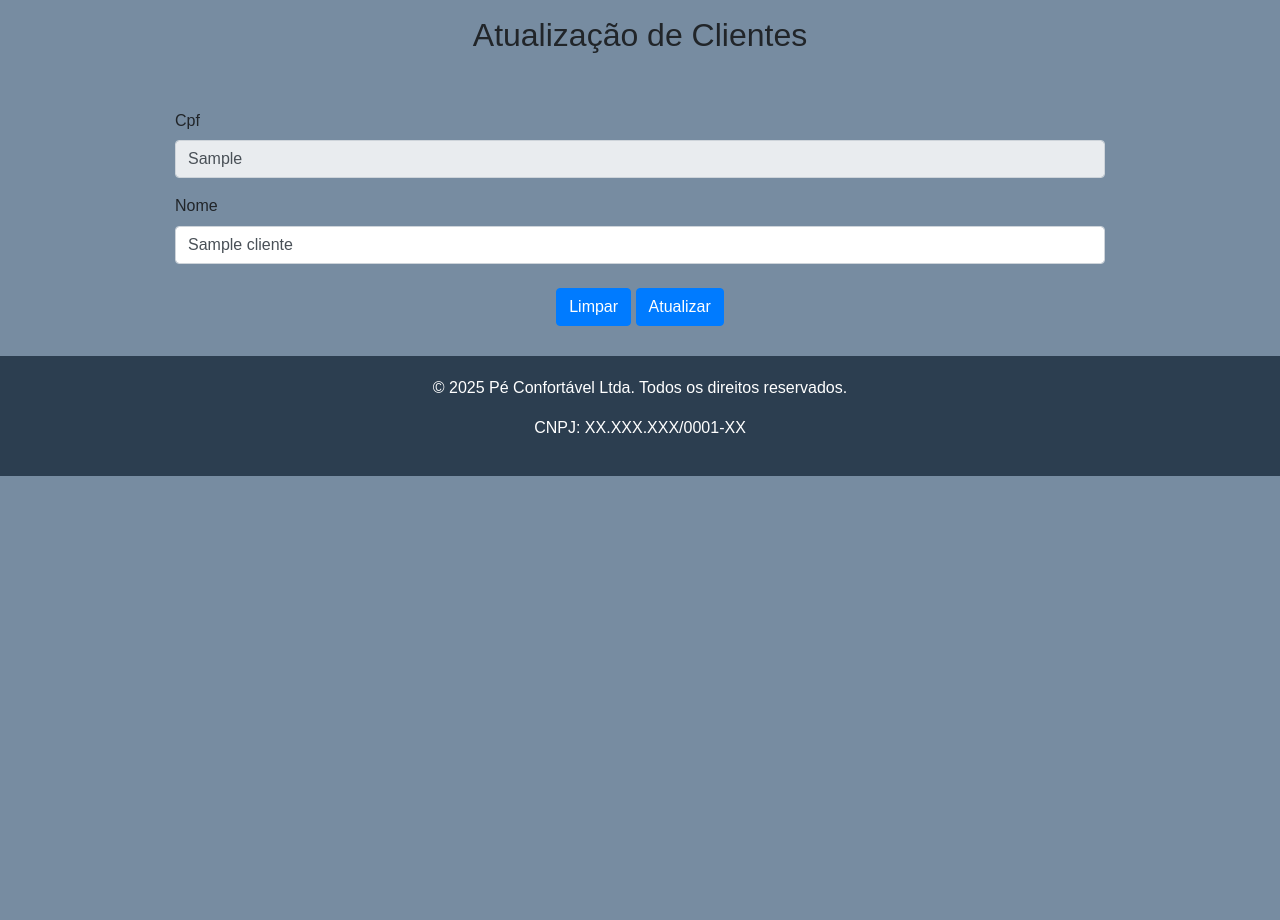
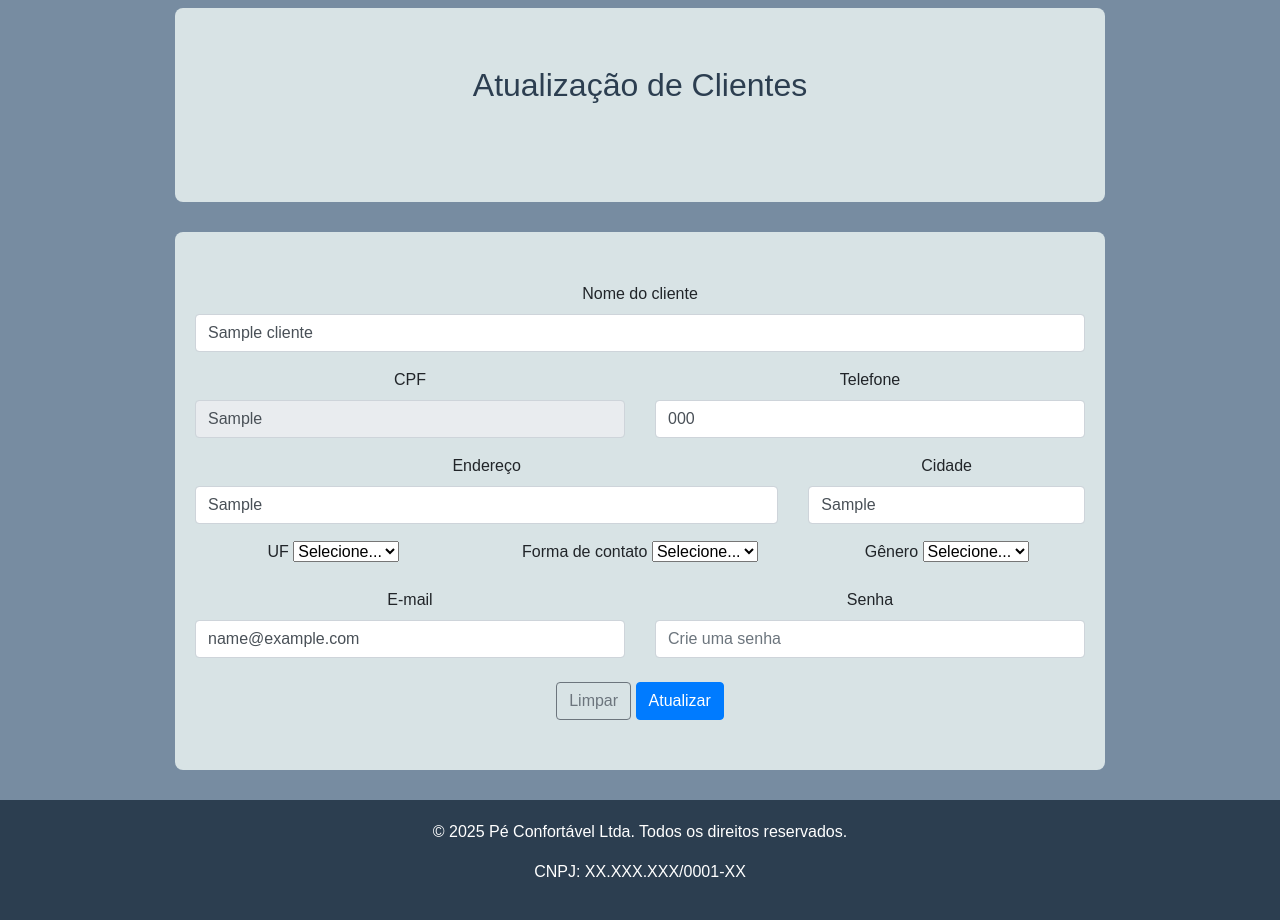
Before and after one commit to patrick140/PeConfortavelLtda, a Django app: a page that uses clientes/templates/clientes/atualizarClientes.html in a window 1280 px wide. Shown: the part 130-1050 px from the top of the page. Before the commit the page ends 606 px from the top, so only its background shows below. Run offline with Django 5.2, Linux system fonts and the light colour scheme; tables that the repository leaves empty hold one stand-in row (values such as "Sample post").

Commit message:
primeiro commit dia 16-06-25

```diff
--- a/clientes/templates/clientes/atualizarClientes.html
+++ b/clientes/templates/clientes/atualizarClientes.html
@@ -19,35 +19,110 @@
             {%  endblock %}
 
 
-{% block corpo%}
+{% block corpo %}
         <!-- main -->
 <main class="container m-2 w-75 mx-auto my-font-family">
 
-    <div class="row">
+    <div class="hero">
         <div class="col text-center m-0">
             <h2 class="mt-2 mb-5 my-h2">Atualização de Clientes</h2>
         </div>
     </div>
 
     <!-- formulario HTML -->
-    <form name="ClientesAtualizarForm" action="{% url 'clientes:atualizar_clientes' %}" method="post" class="my-label-color-purple">
+    <section class="hero">
+    <form id="idFrmClientesAtualizarForm" name="frmClientesAtualizarForm" action="{% url 'clientes:atualizar_clientes' %}" method="POST" class="my-label-color-purple">
         {% csrf_token %}
-        <div class="form-group">
-            <label for="idCpf" class="col-form-label">Cpf</label>
-            <input class="form-control" type="text" id="idCpf" name="cpf" value="{{ clientes.cpf }}" readonly>
+
+        <div class="row mb-3">
+        <div class="col-md-12">
+            <label for="idTxtNomeclientes" class="form-label">Nome do cliente</label>
+            <input class="form-control" type="text" id="idTxtNomeclientes" name="nome"
+                   value="{{clientes.nome}}" maxlength="70" required>
         </div>
+    </div>
 
-        <div class="form-group">
-            <label for="idNome">Nome</label>
-            <input class="form-control" type="text" id="idNome" name="nome" value="{{ clientes.nome }}" maxlength="70" required>
+    <div class="row mb-3">
+        <div class="col-md-6">
+            <label for="idTxtCpf" class="form-label">CPF</label>
+            <input class="form-control" type="text" id="idTxtCpf" name="Cpf"
+                   value="{{clientes.cpf}}" maxlength="11" readonly>
         </div>
+        <div class="col-md-6">
+            <label for="idTxtTelefone" class="form-label">Telefone</label>
+            <input class="form-control" type="text" id="idTxtTelefone" name="telefone"
+                   value="{{clientes.telefone}}" maxlength="11" required>
+        </div>
+    </div>
 
-        <div class="form-group my-4 text-center">
-            <input type="reset" value="Limpar" class="btn btn-primary btn-md">
-            <input type="submit" value="Atualizar" class="btn btn-primary btn-md">
+    <div class="row mb-3">
+        <div class="col-md-8">
+            <label for="idTxtEndereco" class="form-label">Endereço</label>
+            <input class="form-control" type="text" id="idTxtEndereco" name="endereco"
+                   value="{{clientes.endereco}}" maxlength="100" required>
         </div>
+        <div class="col-md-4">
+            <label for="idTxtCidade" class="form-label">Cidade</label>
+            <input class="form-control" type="text" id="idTxtCidade" name="cidade"
+                   value="{{clientes.cidade}}" maxlength="50" required>
+        </div>
+    </div>
 
-    </form>
+    <div class="row mb-3">
+        <div class="col-md-4">
+            <label for="idBSelUf" class="form-label">UF</label>
+            <select class="form-select" id="idBSelUf" name="uf" required>
+                <option value="0">Selecione...</option>
+                <option value="RJ">RJ</option>
+                <option value="SP">SP</option>
+                <option value="MG">MG</option>
+                <option value="ES">ES</option>
+                <option value="PR">PR</option>
+                <option value="BA">BA</option>
+                <option value="RS">RS</option>
+            </select>
+        </div>
+        <div class="col-md-4">
+            <label for="idBSelContato" class="form-label">Forma de contato</label>
+            <select class="form-select" id="idBSelContato" name="contato" required>
+                <option value="0">Selecione...</option>
+                <option value="C">Carta</option>
+                <option value="E">E-mail</option>
+                <option value="T">Telefone</option>
+                <option value="F">Fax</option>
+            </select>
+        </div>
+        <div class="col-md-4">
+            <label for="idBSelGenero" class="form-label">Gênero</label>
+            <select class="form-select" id="idBSelGenero" name="genero" required>
+                <option value="0">Selecione...</option>
+                <option value="M">Masculino</option>
+                <option value="F">Feminino</option>
+                <option value="O">Outro</option>
+            </select>
+        </div>
+    </div>
 
+    <div class="row mb-3">
+        <div class="col-md-6">
+            <label for="idTxtEmail" class="form-label">E-mail</label>
+            <input class="form-control" type="email" id="idTxtEmail" name="email"
+                   value="{{clientes.email}}" maxlength="100" required>
+        </div>
+        <div class="col-md-6">
+            <label for="idTxtSenha" class="form-label">Senha</label>
+            <input class="form-control" type="password" id="idTxtSenha" name="senha"
+                   placeholder="Crie uma senha" maxlength="256" required>
+        </div>
+    </div>
+
+    <div class="row mt-4">
+        <div class="col-12 text-center">
+            <button type="reset" class="btn btn-outline-secondary me-2">Limpar</button>
+            <button type="submit" class="btn btn-primary">Atualizar</button>
+        </div>
+    </div>
+</form>
+</section>
 </main>
 {% endblock %}
--- a/clientes/urls.py
+++ b/clientes/urls.py
@@ -9,6 +9,6 @@
     path('cadastra/', views.cadastrar, name='cadastrar'),
     path('cadastro/', views.cadastro, name='cadastro'),
     path('excluir/<str:cpf>', views.excluir, name='excluir_clientes'),
-    path('carregar_clientes/<str:cpf>', views.carregar_clientes, name='carregar_clientes'),
+    path('carregar_clientes/<cpf>', views.carregar_clientes, name='carregar_clientes'),
     path('atualizar_clientes/', views.atualizar, name='atualizar_clientes'),
 ]
--- a/clientes/views.py
+++ b/clientes/views.py
@@ -58,6 +58,14 @@
 
             clientes = Clientes.objects.get(pk=cpf)
             clientes.nome = dados_clientes['nome']
+            clientes.telefone = dados_clientes['telefone']
+            clientes.endereco = dados_clientes['endereco']
+            clientes.cidade = dados_clientes['cidade']
+            clientes.uf = dados_clientes['uf']
+            clientes.contato = dados_clientes['contato']
+            clientes.genero = dados_clientes['genero']
+            clientes.email = dados_clientes['email']
+            clientes.senha = dados_clientes['senha']
 
             clientes.save()
 
```
